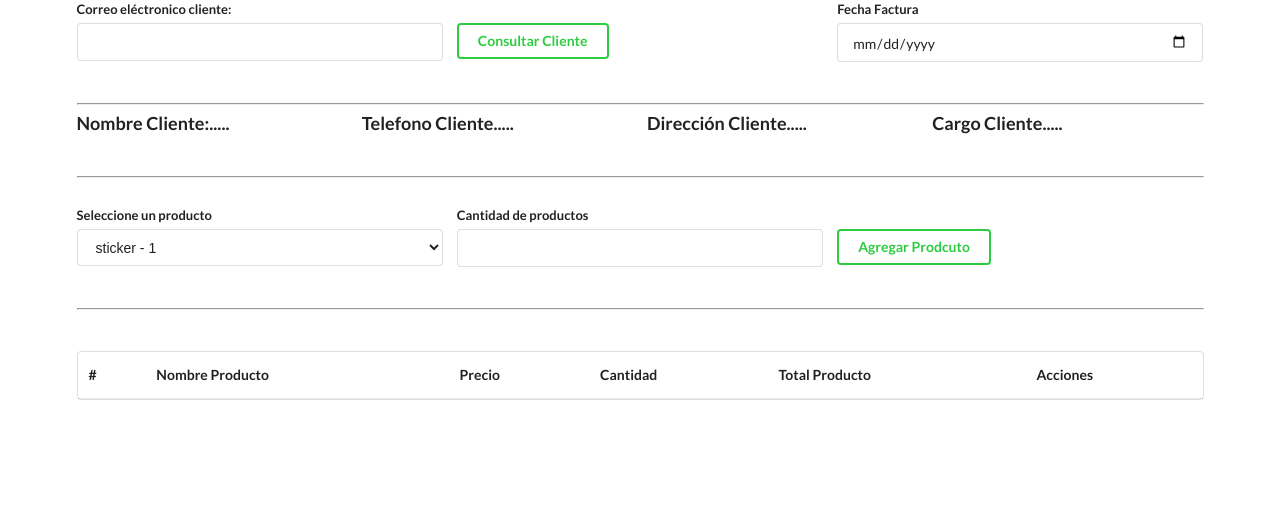
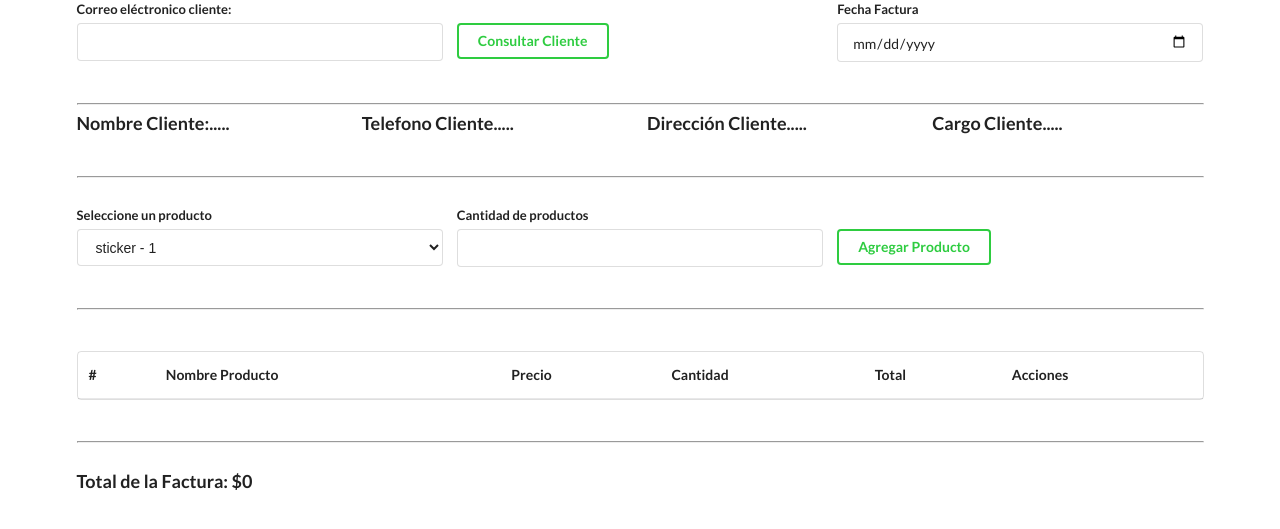
Before and after one commit to SaintCR/DjangoProject, a Django app: page /Factura/insertar/ in a window 1280 px wide. Shown: the part 119-648 px from the top of the page. Run offline with Django 4.2, Linux system fonts and the light colour scheme; a user stored in the database is signed in; data comes from the database, SQL or seed files in the repository; lists and menus that the app fills with data are empty; some libraries are stand-ins or nearby versions.

Commit message:
Apartado factura modificado, se agregaron validaciones (Si se agregan dos productos iguales se actualiza el total y cantidad) + Iconos + y - en la lista

```diff
--- a/DjangoProject/Templates/Factura/insertar.html
+++ b/DjangoProject/Templates/Factura/insertar.html
@@ -52,7 +52,7 @@
             </div>
             <div class="field">
                 <label for="" style="color: white;">.</label>
-                <button onclick="agregarproducto();" type="button" class="ui inverted green button">Agregar Prodcuto</button>
+                <button onclick="agregarproducto();" type="button" class="ui inverted green button">Agregar Producto</button>
             </div>
         </div>
         <br>
@@ -65,13 +65,19 @@
                 <th>Nombre Producto</th>
                 <th>Precio</th>
                 <th>Cantidad</th>
-                <th>Total Producto</th>
+                <th>Total</th>
                 <th>Acciones</th>
               </tr>
             </thead>
             <tbody>
             </tbody>
           </table>
+          <br>
+          <hr>
+          <br>
+          <div class="field">
+              <h3 id="totalfactura">Total de la Factura: $0 </h3>
+          </div>
     </form>
 </div>
 
@@ -110,22 +116,43 @@
         var nombreproducto = $('#producto_id option:selected').text();
         var idproducto = document.getElementById('producto_id').value;
         var productocompleto = nombreproducto.split('-');
+
+        var objetofila = document.getElementById("fila"+idproducto);
+
+        if (objetofila == null) {
             var total = productocompleto[1] * cantidadproducto;
+            totalfactura = totalfactura + total;
+
+            document.getElementById("totalfactura").innerHTML = "Total de la Factura: $" +totalfactura + "<br><br><br>" ;
 
             $('#tablafactura').append("\
             <tr id='fila"+idproducto+"'>\
                 <td>"+c+"</td>\
                 <td>"+productocompleto[0]+"</td>\
                 <td>"+productocompleto[1]+"</td>\
-            <td>"+cantidadproducto+"</td>\
-            <td>"+total+"</td>\
-            <td><i onclick='borrarproducto("+idproducto+")' class='trash icon'></id></td>\
+                <td id='cantidadproducto"+idproducto+"'>"+cantidadproducto+"</td>\
+                <td id='totalproducto"+idproducto+"'>"+total+"</td>\
+                <td class='acciones' style='cursor: pointer;' >\
+                    <i onclick='borrarproducto(" + idproducto + ", " + total + ")' class='trash icon'></i>\
+                    <i onclick='actualizarcantidad(" + idproducto + ", -1)' class='minus icon'></i>\
+                    <i onclick='actualizarcantidad(" + idproducto + ", 1)' class='plus icon'></i>\
+                </td>\
             </tr>");
             c = c + 1
         }
+        else {
+            var cantidadactual = document.getElementById('cantidadproducto'+idproducto).textContent;
+            cantidadactual = parseInt(cantidadactual) + parseInt(cantidadproducto);
+            total = parseInt(cantidadactual) * parseInt(productocompleto[1]);
+            document.getElementById('cantidadproducto'+idproducto).innerHTML = cantidadactual;
+            document.getElementById('totalproducto'+idproducto).innerHTML = total;
+        }
+    }
 
-    function borrarproducto(idproducto) {
+    function borrarproducto(idproducto, total) {
         $("#fila"+idproducto).remove();
+        totalfactura = totalfactura - total;
+        document.getElementById("totalfactura").innerHTML = "Total de la Factura: $" + totalfactura;
         }
 
 </script>
```
Also changed, not shown: DjangoProject/Public/Img/Productos/Screenshot 2024-08-06 at 15-44-13 Instagram.png (added). Lines whose indentation alone changed are shown as unchanged.
